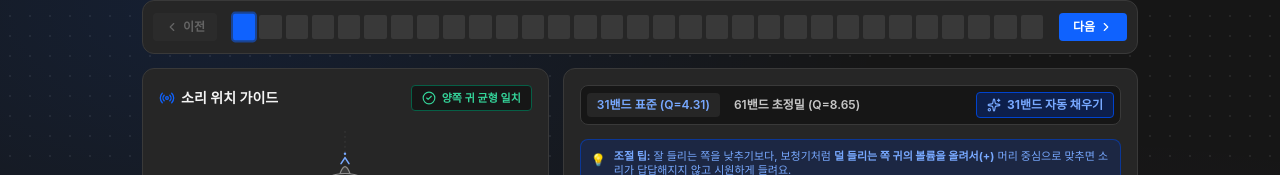
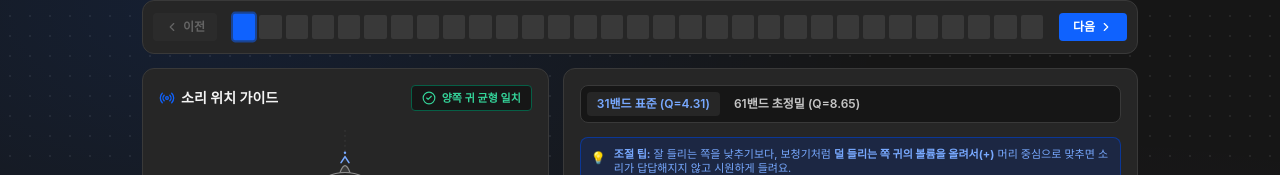
Before and after one commit to CHJMCMXCIII/earbalancer-eq, a React (Vite) app: page / in a window 1280 px wide. Both pictures are taken after a click on the button "1. 소리 맞춤". Shown: the part 114-289 px from the top of the page. Built offline with nearby package versions, Linux system fonts and the light colour scheme; a web font is replaced by a local one.

Commit message:
refactor: hide auto-fill button from calibration UI

```diff
--- a/src/pages/WizardCalibration.tsx
+++ b/src/pages/WizardCalibration.tsx
@@ -306,8 +306,8 @@ export const WizardCalibration: React.FC<WizardCalibrationProps> = ({
 
         {/* 우측 7컬럼: 좌/우 채널 분리 조절 슬라이더 및 보조 도구 패널 (h-full & justify-between) */}
         <div className="md:col-span-7 h-full p-4 carbon-card rounded-xl shadow-xs flex flex-col justify-between gap-3.5">
-          {/* [우측 카드 최상단] 31밴드 / 61밴드 정밀 모드 토글 & 61밴드 전용 31밴드 자동 채우기 버튼 */}
-          <div className="flex flex-wrap items-center justify-between gap-2 p-1.5 bg-[#f4f4f4] dark:bg-[#161616] rounded-lg border border-[#e0e0e0] dark:border-[#393939]">
+          {/* [우측 카드 최상단] 31밴드 / 61밴드 정밀 모드 토글 (자동 채우기 기능은 추후 재검토 후 도입을 위해 임시 숨김 처리) */}
+          <div className="flex items-center justify-start gap-2 p-1.5 bg-[#f4f4f4] dark:bg-[#161616] rounded-lg border border-[#e0e0e0] dark:border-[#393939]">
             <div className="flex items-center gap-1">
               <button
                 onClick={() => handleModeChange('31-band')}
@@ -333,16 +333,7 @@ export const WizardCalibration: React.FC<WizardCalibrationProps> = ({
               </button>
             </div>
 
-            {eqMode === '31-band' && (
-              <button
-                onClick={handleAutoFill31}
-                title="조절하신 주요 주파수 값을 바탕으로 31개 전체 대역을 부드럽게 자동 완성합니다"
-                className="flex items-center gap-1.5 px-2.5 py-1 rounded text-xs font-bold bg-[#edf5ff] hover:bg-[#d0e2ff] dark:bg-[#002d9c]/40 dark:hover:bg-[#002d9c]/70 text-[#0f62fe] dark:text-[#78a9ff] border border-[#d0e2ff] dark:border-[#0043ce] transition-colors duration-150 cursor-pointer shadow-xs"
-              >
-                <Sparkles className="w-3.5 h-3.5" />
-                <span>31밴드 자동 채우기</span>
-              </button>
-            )}
+            {/* 자동 채우기 버튼은 임시 숨김 처리 */}
           </div>
 
           {/* 보청기 원리 기반 권장 안내 팁 배너, 볼륨/청력 안전 주의 문구 및 착용상태/이압 안내 요약 */}
```
